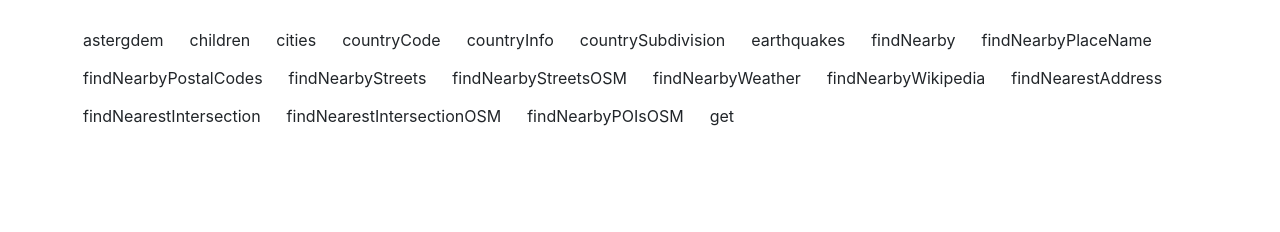
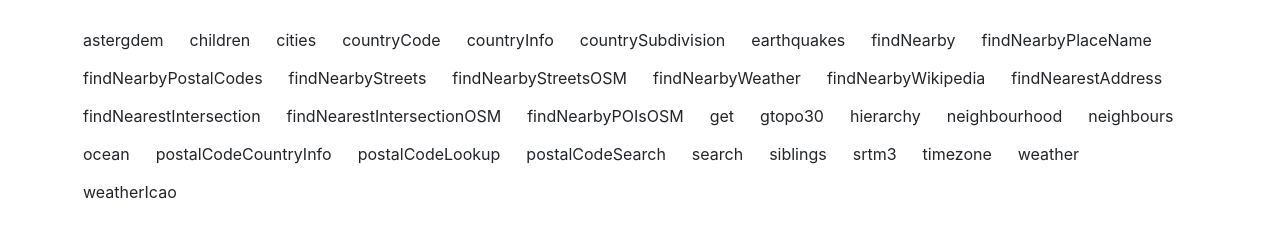
Before and after one commit to tompi/jeoquery, a plain HTML site: page index.html in a window 1280 px wide. Shown: the part 121-353 px from the top of the page. Drawn offline with nearby package versions, Linux system fonts and the light colour scheme.

Commit message:
more methods

```diff
--- a/index.html
+++ b/index.html
@@ -70,7 +70,7 @@
 			 findNearbyStreetsOSM
 			</a>
 			<a class="btn" href="#"
-			 onclick="jeoquery.findNearbyWeather(dbg, 'LSZH');return false;">
+			 onclick="jeoquery.findNearbyWeather(dbg, '43', '-2');return false;">
 			 findNearbyWeather
 			</a>
 			<a class="btn" href="#"
@@ -97,6 +97,62 @@
 			 onclick="jeoquery.get(dbg, 3175395);return false;">
 			 get
 			</a>
+			<a class="btn" href="#"
+			 onclick="jeoquery.gtopo30(dbg, '37.451', '-122.18');return false;">
+			 gtopo30
+			</a>
+			<a class="btn" href="#"
+			 onclick="jeoquery.hierarchy(dbg, 3175395);return false;">
+			 hierarchy
+			</a>
+			<a class="btn" href="#"
+			 onclick="jeoquery.neighbourhood(dbg, '40.78343', '-73.96625');return false;">
+			 neighbourhood
+			</a>
+			<a class="btn" href="#"
+			 onclick="jeoquery.neighbours(dbg, 2658434);return false;">
+			 neighbours
+			</a>
+			<a class="btn" href="#"
+			 onclick="jeoquery.ocean(dbg, '40.78343', '-43.96625');return false;">
+			 ocean
+			</a>
+			<a class="btn" href="#"
+			 onclick="jeoquery.postalCodeCountryInfo(dbg);return false;">
+			 postalCodeCountryInfo
+			</a>
+			<a class="btn" href="#"
+			 onclick="jeoquery.postalCodeLookup(dbg, 4624, 'NO');return false;">
+			 postalCodeLookup
+			</a>
+			<a class="btn" href="#"
+			 onclick="jeoquery.postalCodeSearch(dbg, 9011, '', '', '', '', 10, '', '', '', '');return false;">
+			 postalCodeSearch
+			</a>
+			<a class="btn" href="#"
+			 onclick="jeoquery.search(dbg, 'london');return false;">
+			 search
+			</a>
+			<a class="btn" href="#"
+			 onclick="jeoquery.siblings(dbg, 3017382);return false;">
+			 siblings
+			</a>
+			<a class="btn" href="#"
+			 onclick="jeoquery.srtm3(dbg, '50.01', '10.2');return false;">
+			 srtm3
+			</a>
+			<a class="btn" href="#"
+			 onclick="jeoquery.timezone(dbg, '47.01', '10.2');return false;">
+			 timezone
+			</a>
+			<a class="btn" href="#"
+			 onclick="jeoquery.weather(dbg, '44.1','-9.9','-22.4','55.2','', dbg);return false;">
+			 weather
+			</a>
+			<a class="btn" href="#"
+			 onclick="jeoquery.weatherIcao(dbg, 'LSZH');return false;">
+			 weatherIcao
+			</a>
 		</div>
     <div class="row">
         <div class="well">
--- a/jeoquery.js
+++ b/jeoquery.js
@@ -27,6 +27,13 @@ var jeoquery = (function () {
 			  nonNullData,
 				callBack);
 	}
+	function formatDate(date) {
+		var dateQs = '';
+		if (date) {
+			dateQs = date.getFullYear() + '-' + (date.getMonth() + 1) + '-' + date.getDate();
+		}
+		return dateQs;
+	}
 
 	my.astergdem = function( callBack, latitude, longitude ) {
 			getGeoNames("astergdemJSON", {
@@ -38,7 +45,7 @@ var jeoquery = (function () {
 	my.children = function( callBack, geoNameId, maxRows ) {
 			getGeoNames("childrenJSON", {
 				"geonameId": geoNameId,
-				"maxRows": maxRows || 200 },
+				"maxRows": maxRows },
 				callBack);
 	};
 
@@ -81,16 +88,12 @@ var jeoquery = (function () {
 	};
 
 	my.earthquakes = function( callBack, north, south, east, west, date, maxRows, minMagnitude ) {
-		var dateQs = '';
-		if (date) {
-			dateQs = date.getFullYear() + '-' + (date.getMonth() + 1) + '-' + date.getDate();
-		}
 			getGeoNames("earthquakesJSON", {
 				"north": north,
 				"south": south,
 				"east": east,
 				"west": west,
-				"date": dateQs,
+				"date": formatDate(date),
 				"maxRows": maxRows,
 				"minMagnitude": minMagnitude },
 				callBack);
@@ -141,9 +144,10 @@ var jeoquery = (function () {
 				"lng": longitude },
 				callBack);
 	};
-	my.findNearbyWeather = function( callBack, ICAO_AirportCode ) {
-			getGeoNames("weatherIcaoJSON", {
-				"ICAO": ICAO_AirportCode },
+	my.findNearbyWeather = function( callBack, latitude, longitude ) {
+			getGeoNames("findNearbyWeatherJSON", {
+				"lat": latitude,
+				"lng": longitude },
 				callBack);
 	};
 	my.findNearbyWikipedia = function( callBack, latitude, longitude, languageCode, radius, maxRows, country, postalCode ) {
@@ -190,14 +194,118 @@ var jeoquery = (function () {
 				"style": style},
 				callBack);
 	};
-
-
-
-
-  my.postalCodeLookup = function( callBack, postalCode, countryCode ) {
+	my.gtopo30 = function( callBack, latitude, longitude ) {
+			getGeoNames("gtopo30JSON", {
+				"lat": latitude,
+				"lng": longitude},
+				callBack);
+	};
+	my.hierarchy = function( callBack, geonameId ) {
+			getGeoNames("hierarchyJSON", {
+				"geonameId": geonameId},
+				callBack);
+	};
+	my.neighbourhood = function( callBack, latitude, longitude ) {
+			getGeoNames("neighbourhoodJSON", {
+				"lat": latitude,
+				"lng": longitude},
+				callBack);
+	};
+	my.neighbours = function( callBack, geonameId, countryCode ) {
+			getGeoNames("neighboursJSON", {
+				"geonameId": geonameId,
+				"country": countryCode},
+				callBack);
+	};
+	my.ocean = function( callBack, latitude, longitude, radius ) {
+			getGeoNames("oceanJSON", {
+				"lat": latitude,
+				"lng": longitude,
+				"radius": radius},
+				callBack);
+	};
+	my.postalCodeCountryInfo = function( callBack ) {
+			getGeoNames("postalCodeCountryInfoJSON", {}, callBack);
+	};
+  my.postalCodeLookup = function( callBack, postalCode, countryCode, maxRows, charset ) {
 			getGeoNames("postalCodeLookupJSON", {
 				"postalcode": postalCode,
-				"country": countryCode || my.defaultCountryCode },
+				"country": countryCode,
+				"maxRows": maxRows,
+				"charset": charset },
+				callBack);
+	};
+  my.postalCodeSearch = function( callBack, postalCode, postalcode_startsWith, placename_startsWith, countryCode, countryBias, maxRows, style, operator, charset, isReduced ) {
+			getGeoNames("postalCodeSearchJSON", {
+				"postalcode": postalCode,
+				"postalcode_startsWith": postalcode_startsWith,
+				"placename_startsWith": placename_startsWith,
+				"country": countryCode,
+				"countryBias": countryBias,
+				"maxRows": maxRows,
+				"style": style,
+				"operator": operator,
+				"charset": charset,
+				"isReduced": isReduced },
+				callBack);
+	};
+  my.search = function( callBack, q, name, name_equals, name_startsWith, maxRows, startRow, country, countryBias, continentCode, adminCode1, adminCode2, adminCode3, featureClass, featureCode, lang, type, style, isNameRequired, tag, operator, charset, fuzzy ) {
+			getGeoNames("searchJSON", {
+				"q": q,
+				"name": name,
+				"name_equals": name_equals,
+				"name_startsWith": name_startsWith,
+				"maxRows": maxRows,
+				"startRow": startRow,
+				"country": country,
+				"countryBias": countryBias,
+				"continentCode": continentCode,
+				"adminCode1": adminCode1,
+				"adminCode2": adminCode2,
+				"adminCode3": adminCode3,
+				"featureClass": featureClass,
+				"featureCode": featureCode,
+				"lang": lang,
+				"type": type,
+				"style": style,
+				"isNameRequired": isNameRequired,
+				"tag": tag,
+				"operator": operator,
+				"charset": charset,
+				"fuzzy": fuzzy },
+				callBack);
+	};
+	my.siblings = function( callBack, geonameId ) {
+			getGeoNames("siblingsJSON", {
+				"geonameId": geonameId},
+				callBack);
+	};
+	my.srtm3 = function( callBack, latitude, longitude ) {
+			getGeoNames("srtm3JSON", {
+				"lat": latitude,
+				"lng": longitude},
+				callBack);
+	};
+	my.timezone = function( callBack, latitude, longitude, radius, date ) {
+			getGeoNames("timezoneJSON", {
+				"lat": latitude,
+				"lng": longitude,
+				"radius": radius,
+				"date": formatDate(date)},
+				callBack);
+	};
+	my.weather = function( callBack, north, south, east, west, maxRows ) {
+			getGeoNames("weatherJSON", {
+				"north": north,
+				"south": south,
+				"east": east,
+				"west": west,
+				"maxRows": maxRows },
+				callBack);
+	};
+	my.weatherIcao = function( callBack, ICAO_AirportCode ) {
+			getGeoNames("weatherIcaoJSON", {
+				"ICAO": ICAO_AirportCode },
 				callBack);
 	};
 
```
